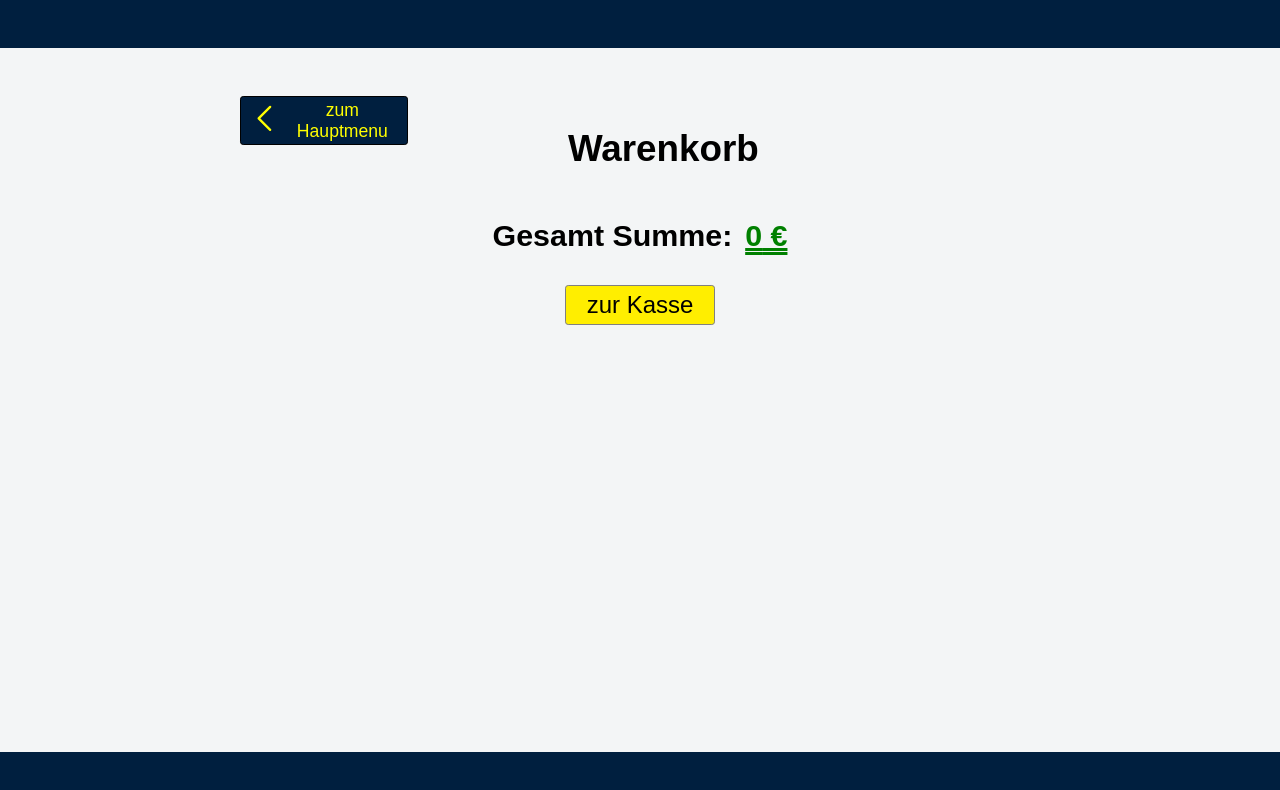
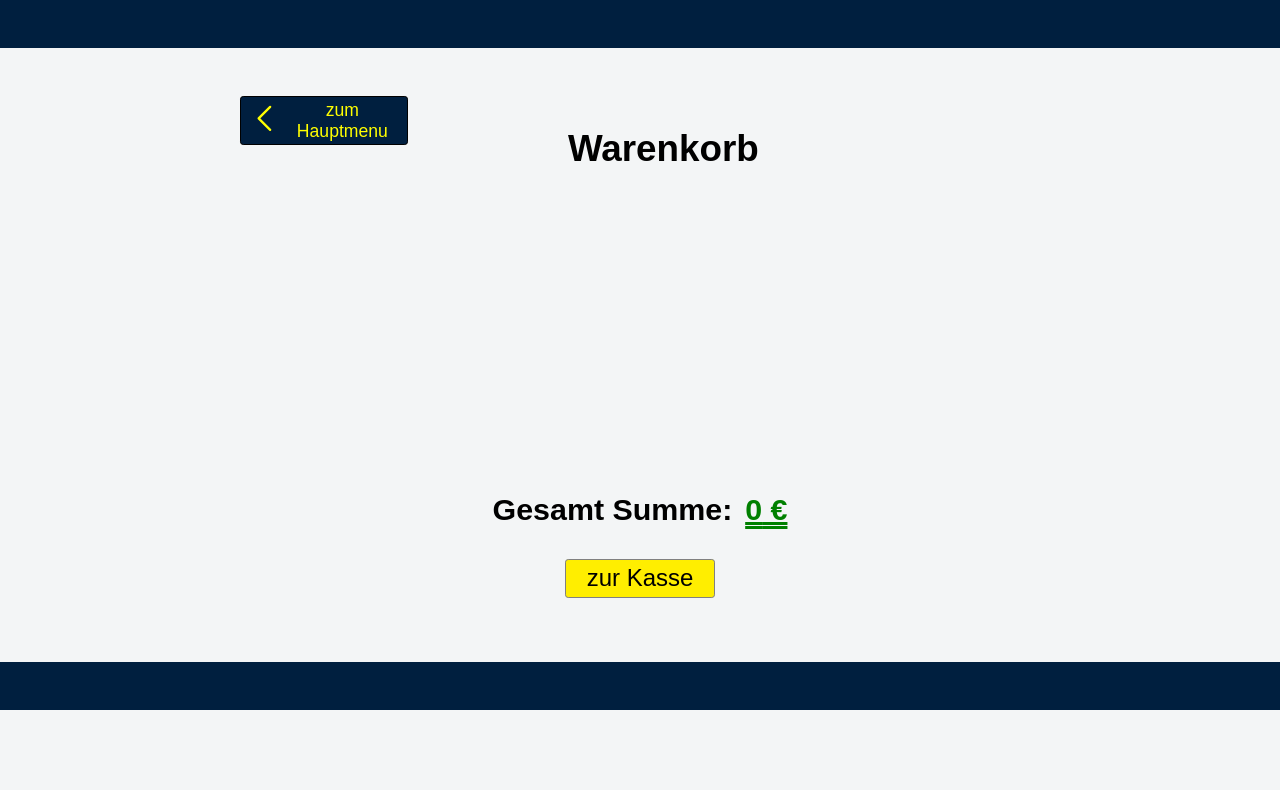
Before and after one commit to r-s-94/Online-Shop, a React (Vite) app: page /Online-Shop/shoppingStorage in a window 1280 px wide. Shown: the top 790 px of the page. Built offline with nearby package versions, Linux system fonts and the light colour scheme.

Commit message:
Add gh action

```diff
--- a/src/articleData.tsx
+++ b/src/articleData.tsx
@@ -36,7 +36,7 @@ export const articles: Article[] = [
     img: grape,
     id: 3,
     price: 2,
-    description: "Ausgereifte und saftig",
+    description: "Ausgereift und saftig",
     itemStockTotal: 5,
   },
   {
--- a/src/shoppingCart/shoppingCart.scss
+++ b/src/shoppingCart/shoppingCart.scss
@@ -6,7 +6,7 @@
 
   &__header {
     background-color: $amagon-primary-color;
-    height: 5rem;
+    height: 3rem;
   }
 
   &__head-div {
@@ -137,12 +137,16 @@
   &__rooter {
     background-color: $amagon-primary-color;
     height: 5rem;
-    position: absolute;
+    position: relative;
     bottom: 0;
     width: 100%;
   }
 }
 
+.space-food {
+  min-height: 34.2vh;
+}
+
 button:hover {
   cursor: pointer;
 }
--- a/src/shoppingCart/shoppingCart.tsx
+++ b/src/shoppingCart/shoppingCart.tsx
@@ -82,6 +82,7 @@ export default function ShoppingCart() {
         </h2>
       </div>
 
+      <div className={shoppingCart.length === 0 ? "space-food" : ""}>
         {shoppingCart.map((article) => {
           return (
             <div className="online-shop-shopping-cart__article">
@@ -117,6 +118,7 @@ export default function ShoppingCart() {
             </div>
           );
         })}
+      </div>
 
       <div className="online-shop-shopping-cart__total-sum-div">
         <h2 className="online-shop-shopping-cart__total-sum-div--headline">
--- a/src/shoppingCart/shoppingCartResponsive.scss
+++ b/src/shoppingCart/shoppingCartResponsive.scss
@@ -10,7 +10,7 @@ $frame-color: #001f3f;
       display: flex;
       flex-direction: row;
       max-width: 90rem;
-      margin: 0 auto 10rem auto;
+      margin: 0 auto 7rem auto;
 
       &--link-component {
         margin: 3rem 18% 0 0;
```
Lines whose indentation alone changed are shown as unchanged.
